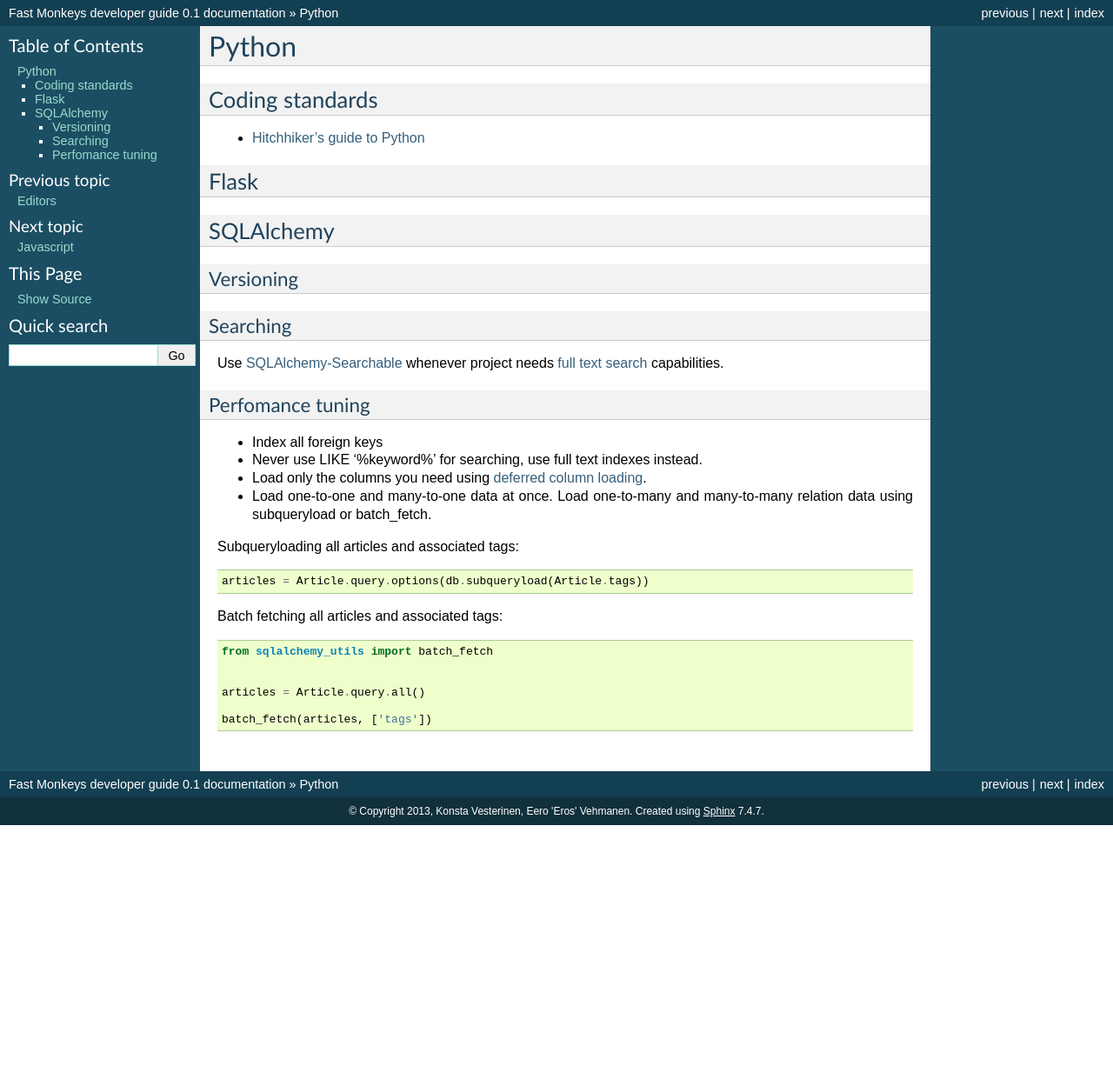
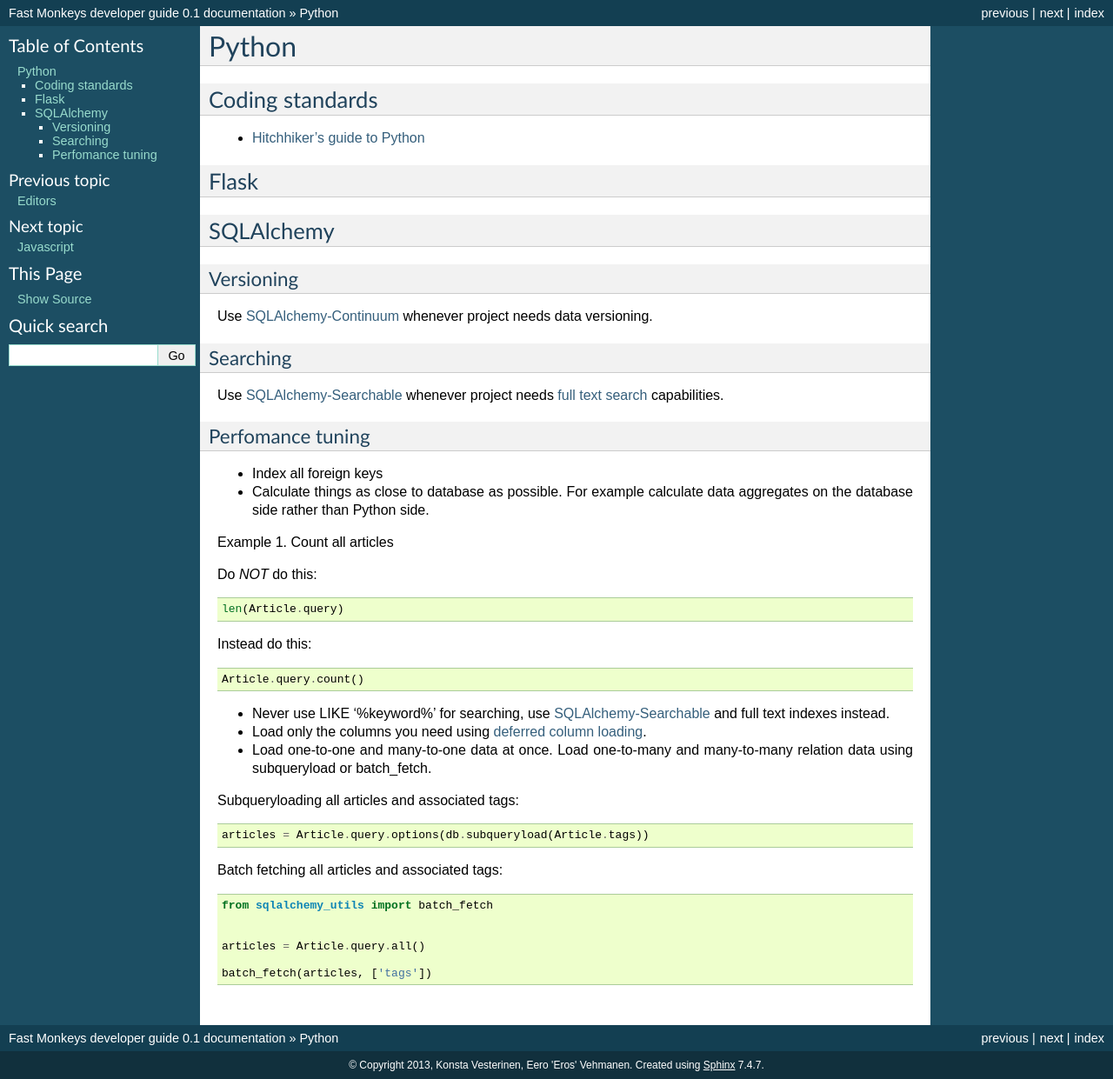
Before and after one commit to fastmonkeys/dev-guide, a Sphinx documentation site: the page built from docs/python.rst, in a window 1280 px wide. Shown: the whole page at 87% size. Built offline with Sphinx 7.4.7, drawn with Linux system fonts in a browser that asks for light colours; formulas are drawn with MathJax 3; before the commit the page ends 949 px from its top, so only the background shows below that.

Commit message:
More SA examples

```diff
--- a/docs/python.rst
+++ b/docs/python.rst
@@ -16,6 +16,8 @@
 Versioning
 **********
 
+Use `SQLAlchemy-Continuum`_ whenever project needs data versioning.
+
 
 Searching
 *********
@@ -28,7 +30,28 @@
 
 - Index all foreign keys
 
-- Never use LIKE '%keyword%' for searching, use full text indexes instead.
+- Calculate things as close to database as possible. For example calculate data aggregates on the database side rather than Python side.
+
+Example 1. Count all articles
+
+Do *NOT* do this:
+
+
+::
+
+    len(Article.query)
+
+
+Instead do this:
+
+
+::
+
+    Article.query.count()
+
+
+
+- Never use LIKE '%keyword%' for searching, use `SQLAlchemy-Searchable`_  and full text indexes instead.
 
 - Load only the columns you need using `deferred column loading`_.
 
@@ -56,4 +79,5 @@
 .. _`Hitchhiker's guide to Python`: http://docs.python-guide.org/en/latest/
 .. _`full text search`: http://en.wikipedia.org/wiki/Full_text_search
 .. _`SQLAlchemy-Searchable`: https://sqlalchemy-searchable.readthedocs.org/en/latest/
+.. _`SQLAlchemy-Continuum`: https://sqlalchemy-continuum.readthedocs.org/en/latest/
 .. _`deferred column loading`: http://docs.sqlalchemy.org/en/latest/orm/mapper_config.html#deferred-column-loading
```
